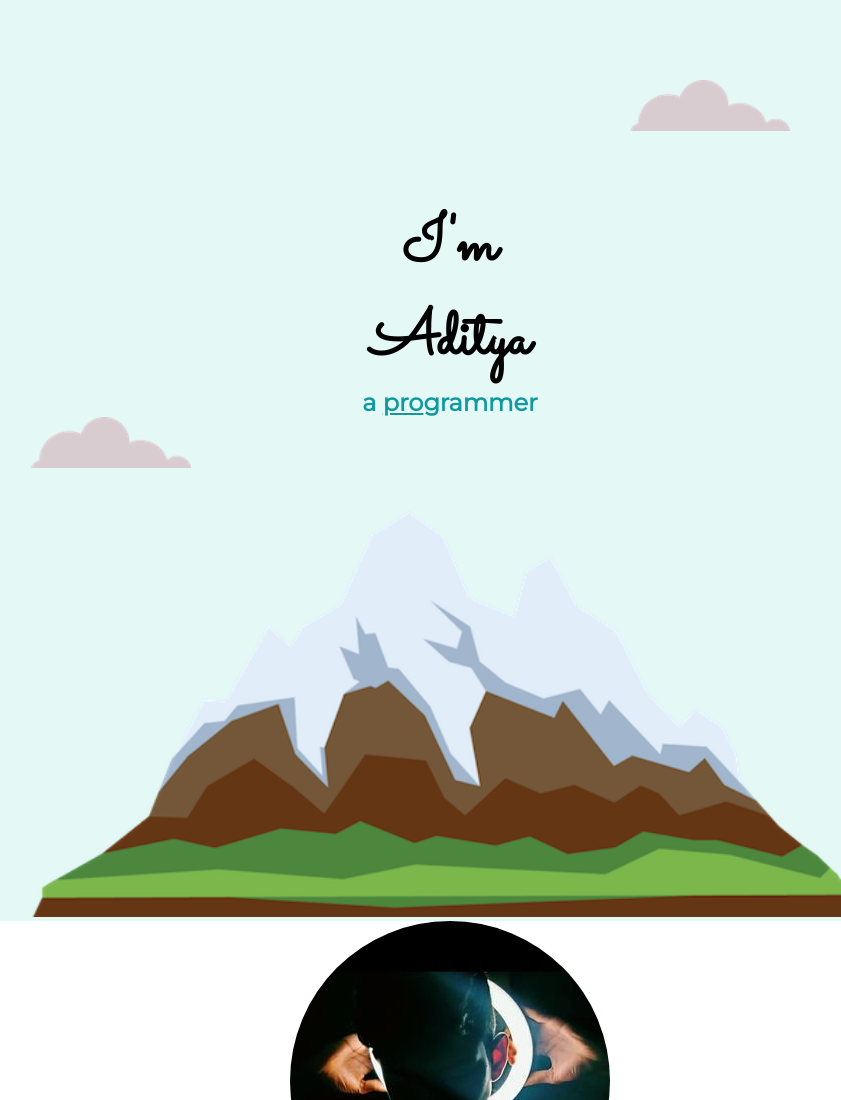
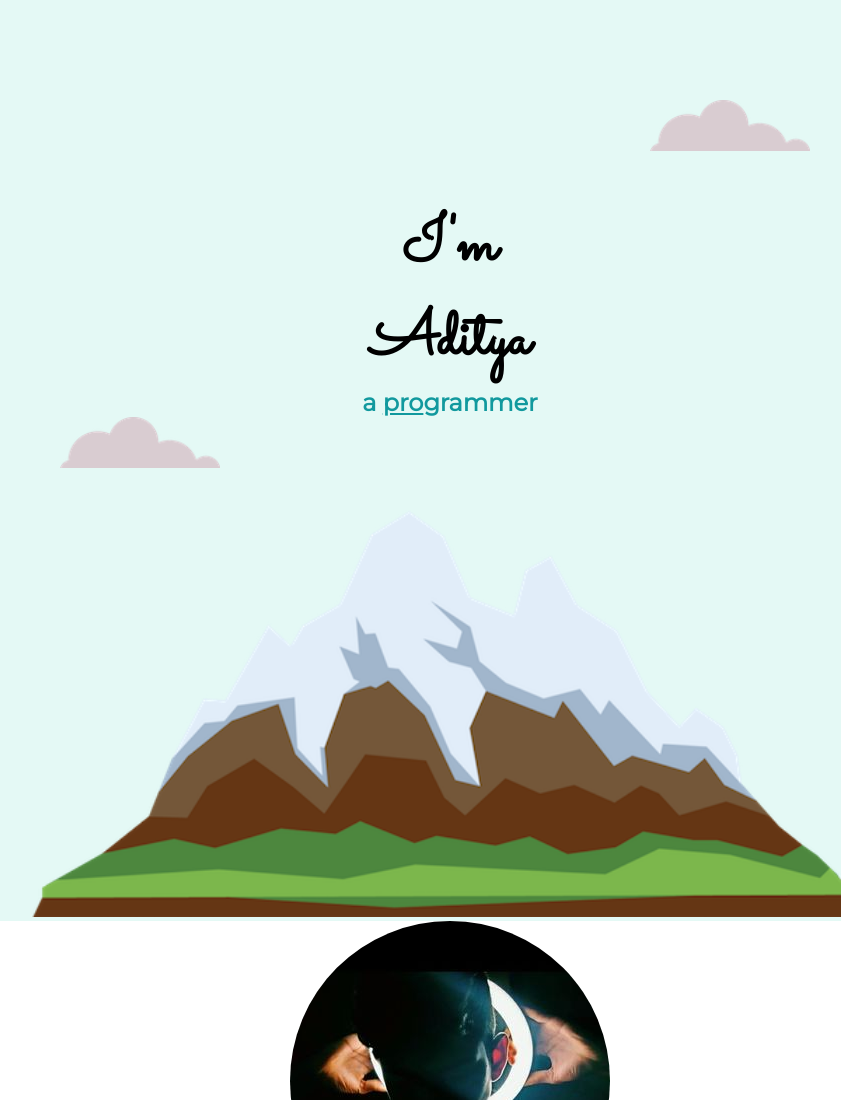
Before and after one commit to Adityarichie/god, a plain HTML site: page index.html in a window 1280 px wide. Shown: the top 1100 px of the page, without its empty margins (190-1031 px from the left). Drawn offline with Linux system fonts and the light colour scheme.

Commit message:
Update styles.css

```diff
--- a/styles.css
+++ b/styles.css
@@ -35,12 +35,13 @@ body {
 
 .bottom_cloud {
   position: absolute;
+  left: 250px;
 }
 
 .top_cloud {
   position: absolute;
-  top: 80px;
-  right: 300px;
+  top: 100px;
+  right: 280px;
 }
 
 h1 {
```
